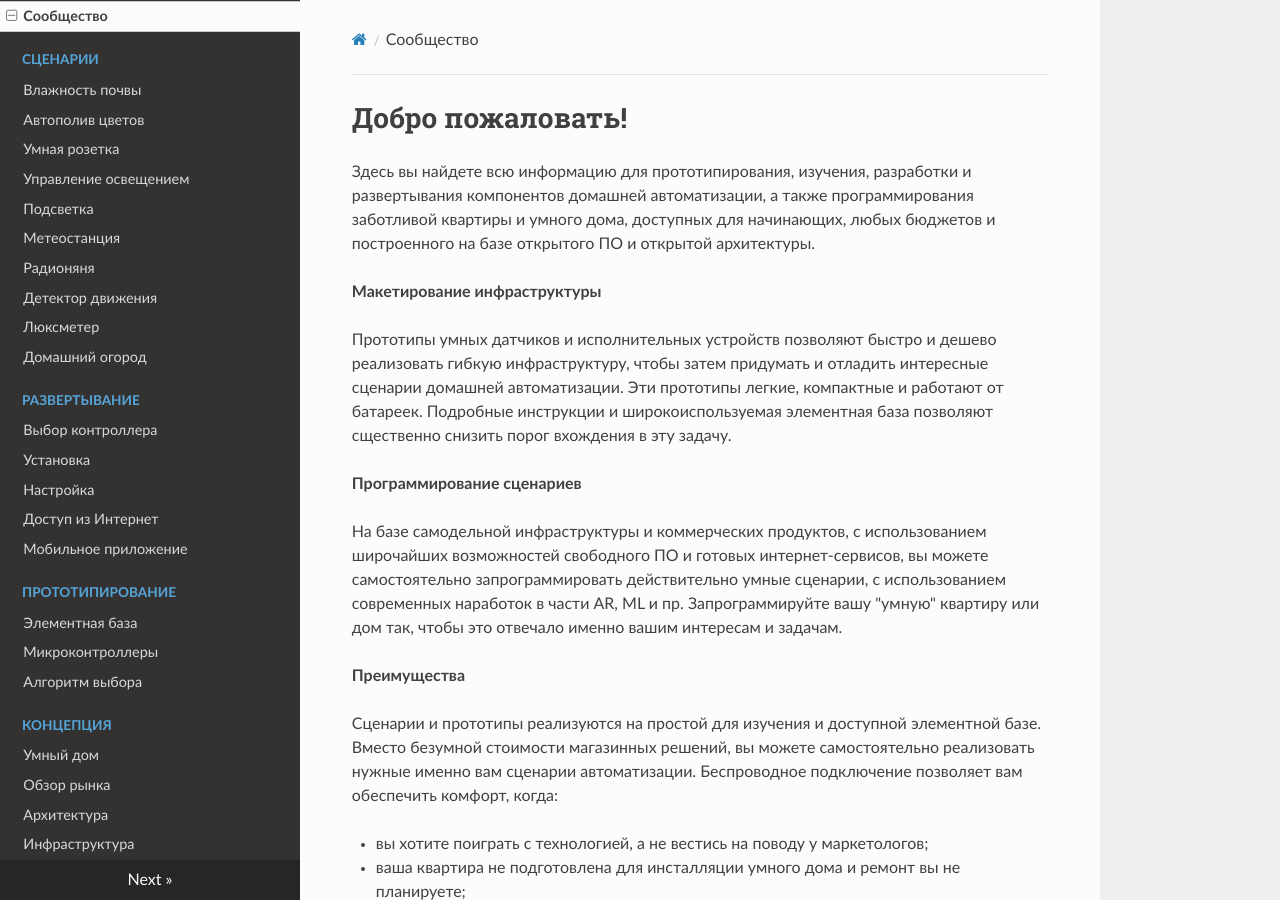
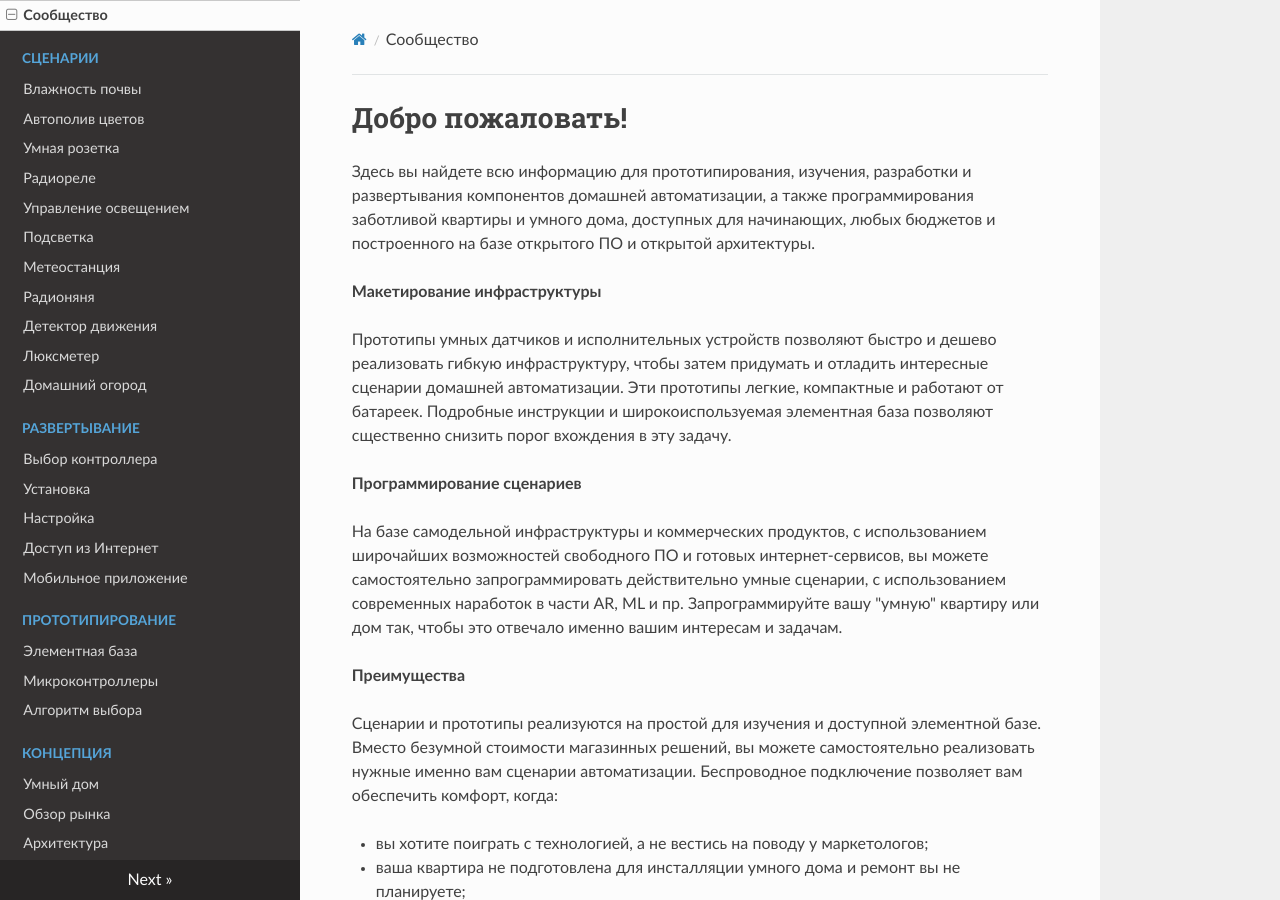
Before and after one commit to cutecare/cutecare-docs, an MkDocs documentation site: the page built from docs/index.md, in a window 1280 px wide and 900 px high. Built offline with MkDocs 1.6.1, drawn with Linux system fonts in a browser that asks for light colours; nearby versions of some CDN libraries; old or Windows-style settings are respelled for this version of MkDocs.

Commit message:
Update mkdocs.yml

```diff
--- a/mkdocs.yml
+++ b/mkdocs.yml
@@ -7,6 +7,7 @@ pages:
   - 'Влажность почвы': 'Влажность почвы.md'
   - 'Автополив цветов': 'Автополив цветов.md'
   - 'Умная розетка': 'Умная розетка.md'
+  - 'Радиореле': 'Радиореле.md'
   - 'Управление освещением': 'Управление освещением.md'
   - 'Подсветка': 'Умная подсветка.md'
   - 'Метеостанция': 'Метеостанция.md'
```
